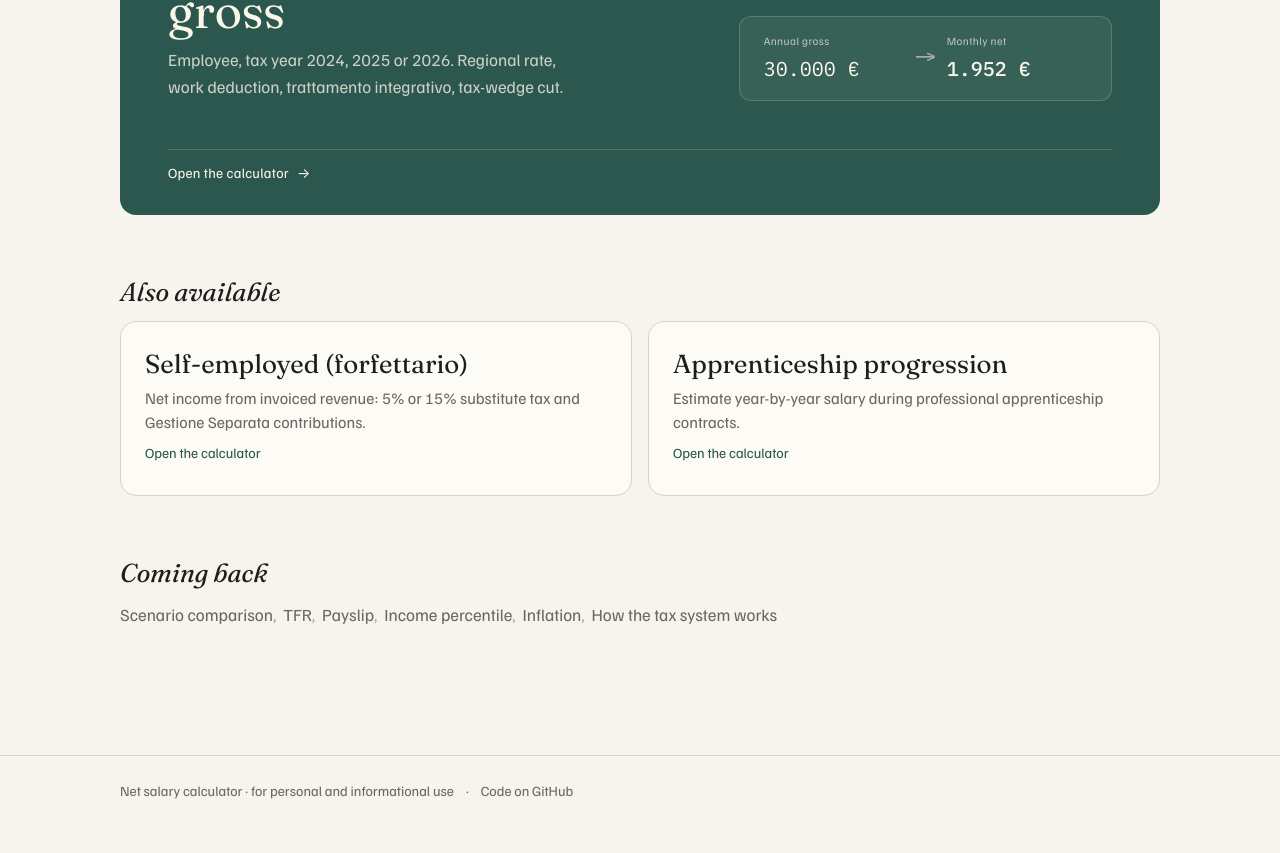
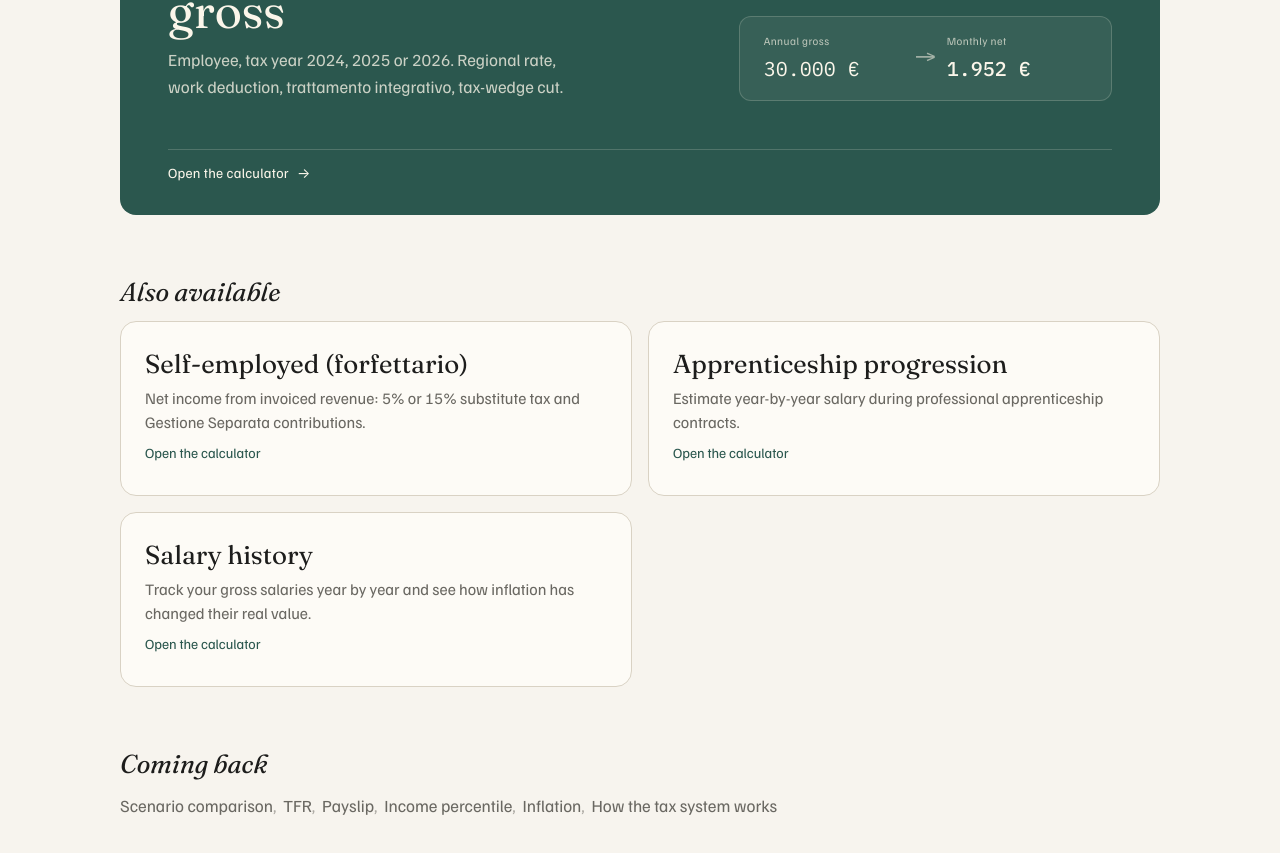
Before and after one commit to stefanovalloncini/quanto-guadagno, a React (Vite) app: page / in a window 1280 px wide. Shown: the part 495-1348 px from the top of the page. Before the commit the page ends 1320 px from the top, so only its background shows below. Built offline with nearby package versions, Linux system fonts and the light colour scheme.

Commit message:
feat: link salary history from home

```diff
--- a/src/ui/features/home/HomePage.tsx
+++ b/src/ui/features/home/HomePage.tsx
@@ -89,6 +89,17 @@ export function HomePage() {
               <FormattedMessage id="home.available.apprenticeship.body" />
             </p>
           </Tile>
+
+          <Tile
+            variant="available"
+            to="/storico-stipendio"
+            title={<FormattedMessage id="home.available.history.title" />}
+            cta={<FormattedMessage id="home.feature.cta" />}
+          >
+            <p>
+              <FormattedMessage id="home.available.history.body" />
+            </p>
+          </Tile>
         </div>
       </section>
 
--- a/src/ui/i18n/messages/en.ts
+++ b/src/ui/i18n/messages/en.ts
@@ -42,6 +42,9 @@ export const en: Record<MessageKey, string> = {
   "home.available.apprenticeship.title": "Apprenticeship progression",
   "home.available.apprenticeship.body":
     "Estimate year-by-year salary during professional apprenticeship contracts.",
+  "home.available.history.title": "Salary history",
+  "home.available.history.body":
+    "Track your gross salaries year by year and see how inflation has changed their real value.",
   "home.available.forfettario.title": "Self-employed (forfettario)",
   "home.available.forfettario.body":
     "Net income from invoiced revenue: 5% or 15% substitute tax and Gestione Separata contributions.",
--- a/src/ui/i18n/messages/it.ts
+++ b/src/ui/i18n/messages/it.ts
@@ -42,6 +42,9 @@ export const it = {
   "home.available.forfettario.title": "Partita IVA forfettario",
   "home.available.forfettario.body":
     "Reddito netto da fatturato con aliquota sostitutiva al 5% o 15% e contributi Gestione Separata.",
+  "home.available.history.title": "Storico stipendi",
+  "home.available.history.body":
+    "Tieni traccia dei tuoi RAL anno per anno e vedi come l'inflazione ne ha cambiato il valore reale.",
   "home.soon.badge": "In arrivo",
   "home.soon.comparison.title": "Confronto scenari",
   "home.soon.comparison.body": "Affianca due o tre offerte e vedi la differenza in netto.",
```
